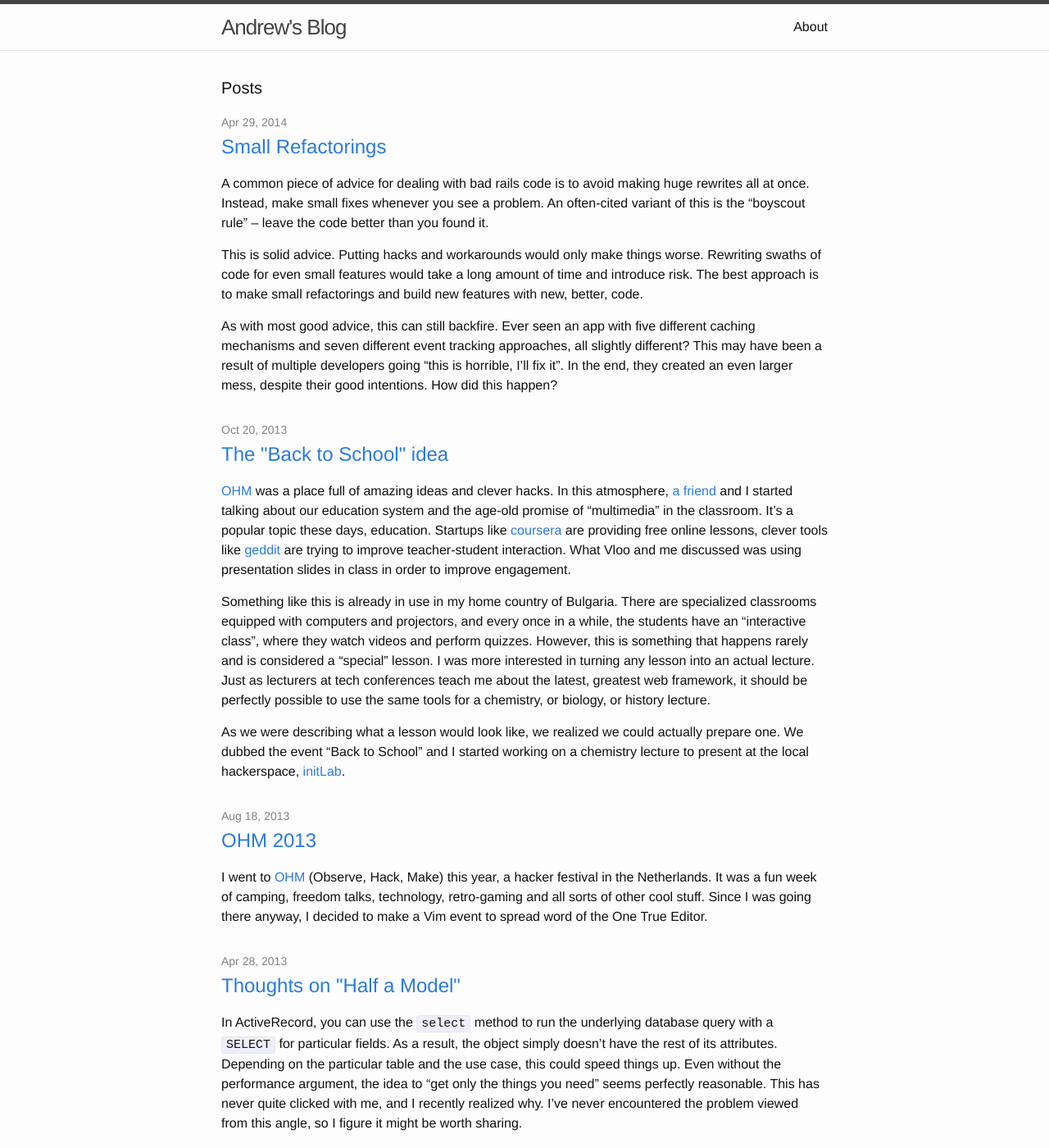
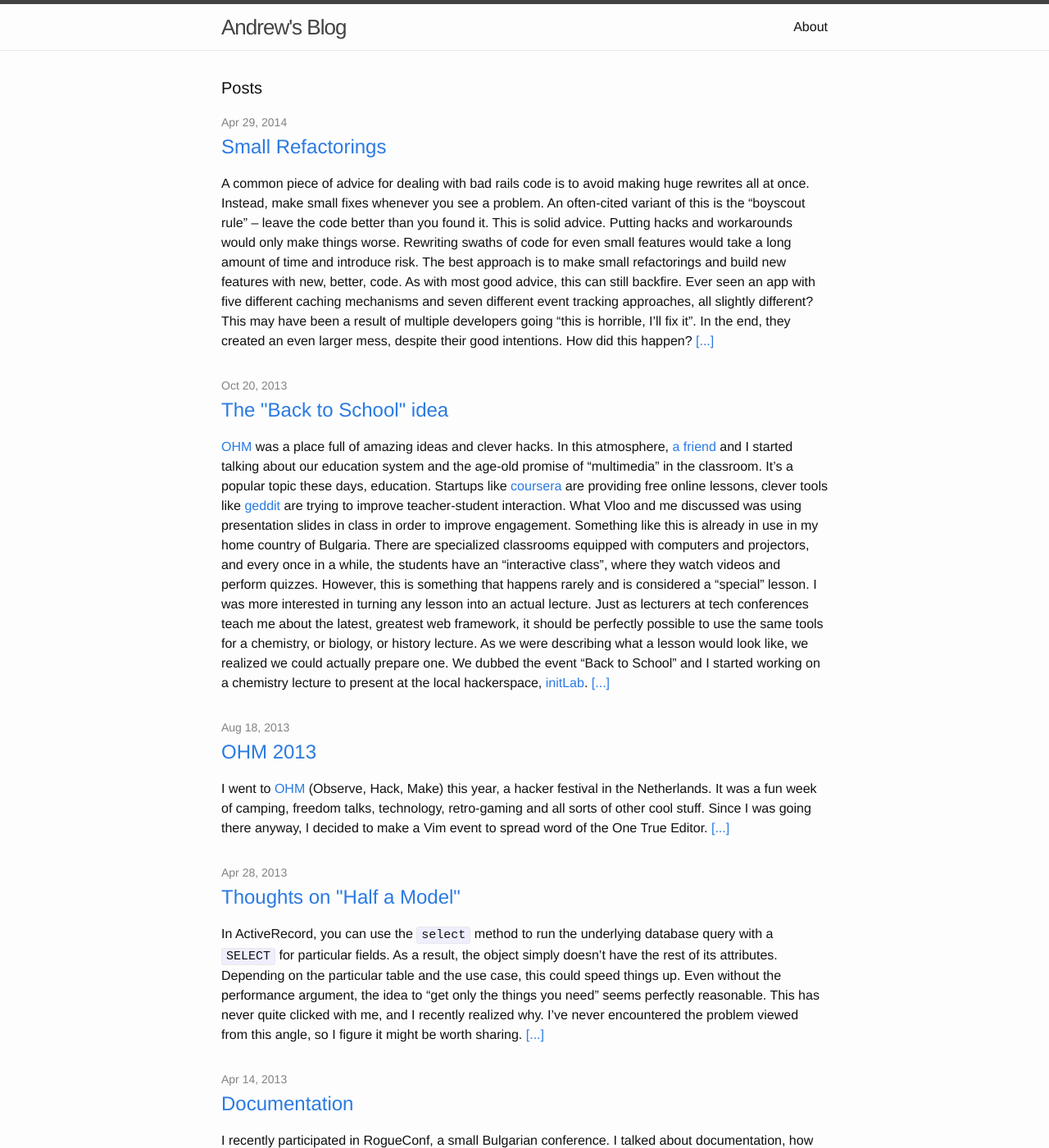
Before and after one commit to AndrewRadev/blog, a Jekyll site: the page built from index.html, in a window 1280 px wide and 1400 px high. Shown: the whole window at 82% size. Built offline with Jekyll 4.4.1, drawn with Linux system fonts in a browser that asks for light colours; some of the changed text lies outside the part shown.

Commit message:
Excerpts with a "read more" link

```diff
--- a/index.html
+++ b/index.html
@@ -16,7 +16,9 @@ layout: default
         </h2>
 
         <p>
-          {{ post.excerpt }}
+          {{ post.excerpt | remove: '<p>' | remove: '</p>' }}
+
+          <a href="{{ post.url | prepend: site.baseurl }}">[...]</a>
         </p>
       </li>
     {% endfor %}
```
